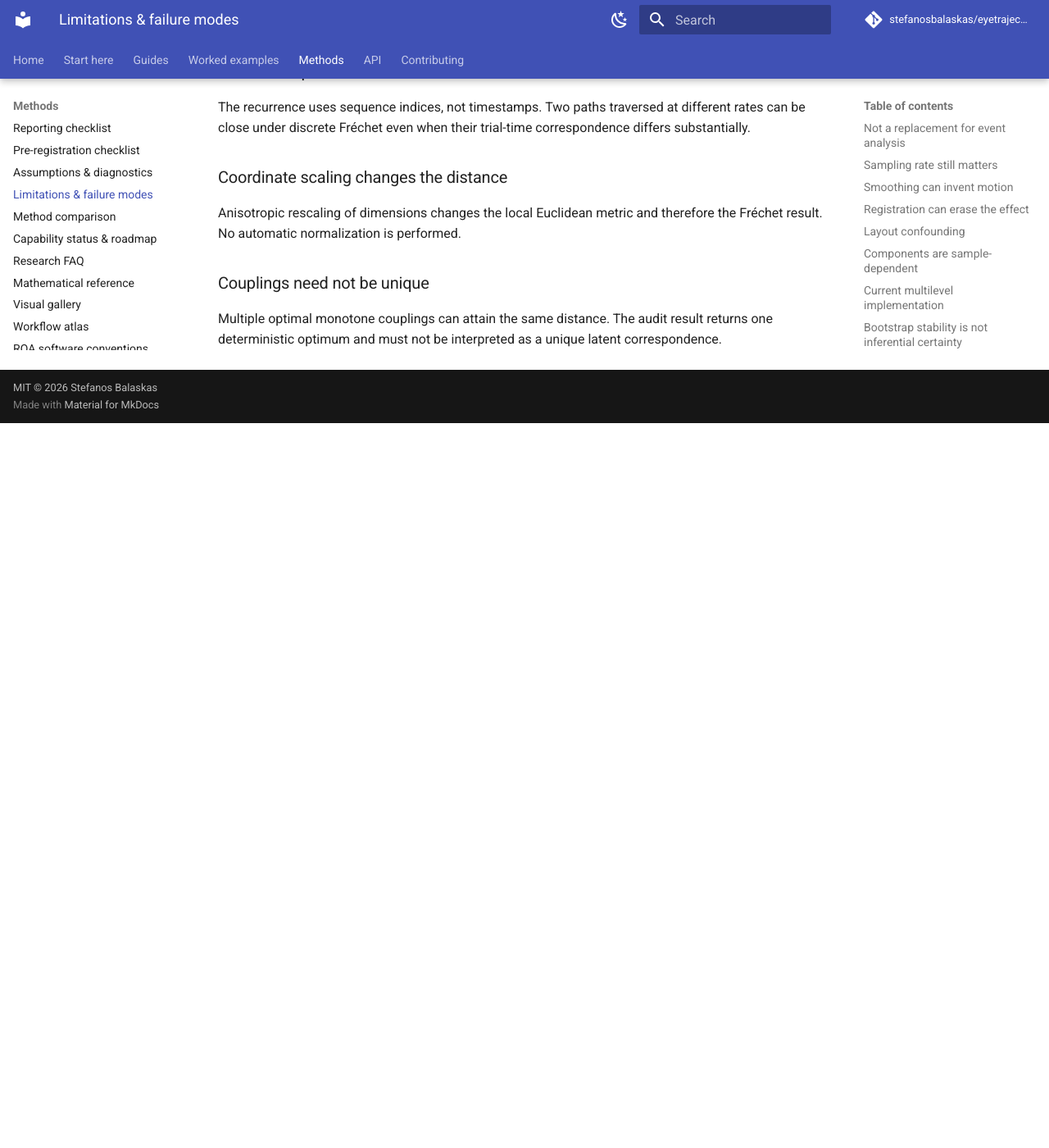
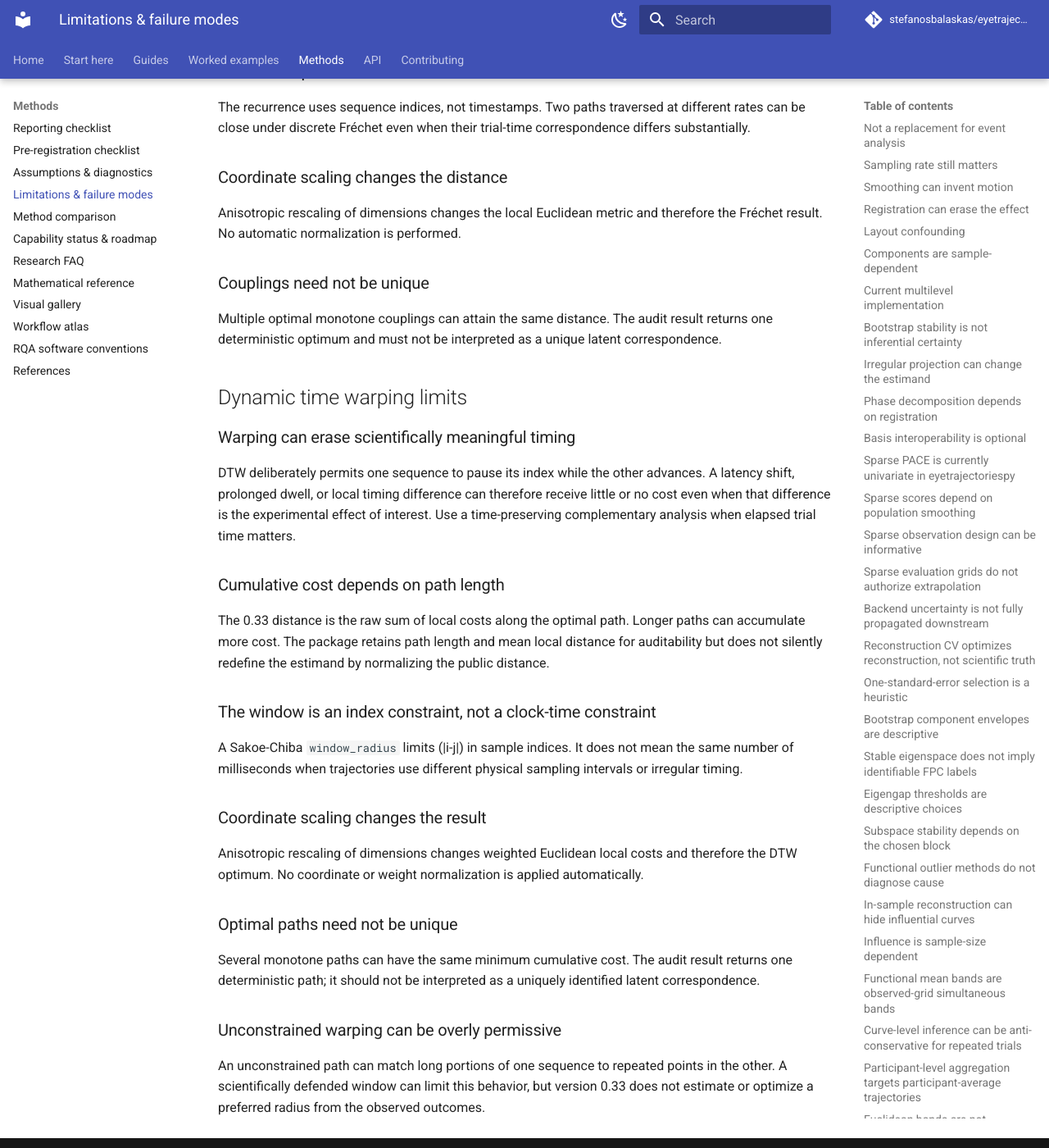
Before and after one commit to stefanosbalaskas/eyetrajectoriespy, an MkDocs documentation site: the page built from docs/methods/limitations.md, in a window 1280 px wide and 1400 px high, scrolled down 26148 px. Shown: the whole window at 82% size. Built offline with MkDocs 1.6.1 and Material for MkDocs 9.7.7, drawn with Linux system fonts in a browser that asks for light colours; comment, search, counter and statistics services are not loaded; before the commit the page ends 26664 px from its top, so only the background shows below that.

Commit message:
Document DTW failure modes and limits

```diff
--- a/docs/methods/limitations.md
+++ b/docs/methods/limitations.md
@@ -725,3 +725,30 @@ Anisotropic rescaling of dimensions changes the local Euclidean metric and there
 ### Couplings need not be unique
 
 Multiple optimal monotone couplings can attain the same distance. The audit result returns one deterministic optimum and must not be interpreted as a unique latent correspondence.
+
+
+## Dynamic time warping limits
+
+### Warping can erase scientifically meaningful timing
+
+DTW deliberately permits one sequence to pause its index while the other advances. A latency shift, prolonged dwell, or local timing difference can therefore receive little or no cost even when that difference is the experimental effect of interest. Use a time-preserving complementary analysis when elapsed trial time matters.
+
+### Cumulative cost depends on path length
+
+The 0.33 distance is the raw sum of local costs along the optimal path. Longer paths can accumulate more cost. The package retains path length and mean local distance for auditability but does not silently redefine the estimand by normalizing the public distance.
+
+### The window is an index constraint, not a clock-time constraint
+
+A Sakoe-Chiba `window_radius` limits (|i-j|) in sample indices. It does not mean the same number of milliseconds when trajectories use different physical sampling intervals or irregular timing.
+
+### Coordinate scaling changes the result
+
+Anisotropic rescaling of dimensions changes weighted Euclidean local costs and therefore the DTW optimum. No coordinate or weight normalization is applied automatically.
+
+### Optimal paths need not be unique
+
+Several monotone paths can have the same minimum cumulative cost. The audit result returns one deterministic path; it should not be interpreted as a uniquely identified latent correspondence.
+
+### Unconstrained warping can be overly permissive
+
+An unconstrained path can match long portions of one sequence to repeated points in the other. A scientifically defended window can limit this behavior, but version 0.33 does not estimate or optimize a preferred radius from the observed outcomes.
```
